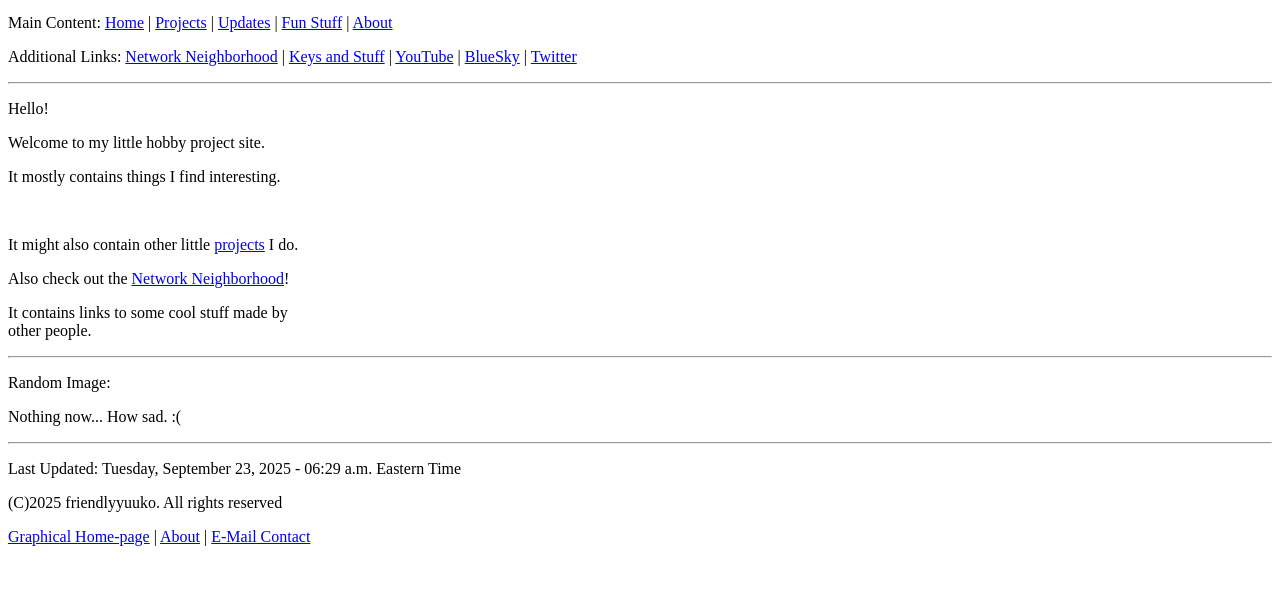
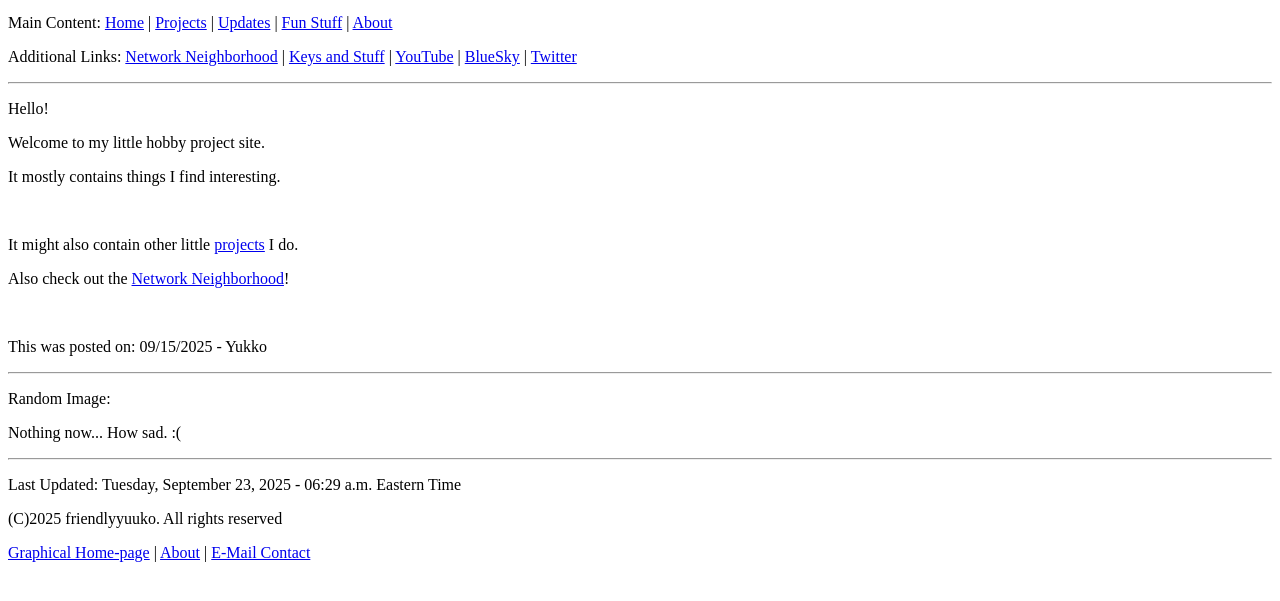
Before and after one commit to friendlyyuuko/friendlyyuuko.github.io, a plain HTML site: page default_text.htm in a window 1280 px wide. Shown: the part 53-654 px from the top of the page. Drawn offline with Linux system fonts and the light colour scheme.

Commit message:
Friendlyyuuko patch 1 (#2)
* Another consistency commit.
* Final commit for consistency.

```diff
--- a/default_text.htm
+++ b/default_text.htm
@@ -6,8 +6,6 @@
 <body>
 <!--The HTML is super basic so DOS, Unix terminals and older browsers can still browse the homepage.-->
 <!--For context, this page in Lynx (a terminal web browser for Linux.) displays the page perfectly with no defects.-->
-<!--For really old browsers, we cannot safely assume they support the modern styles used on the full homepage.-->
-<!--Older browsers - (w95-era and before the founding of W3C in 1994) had different HTML implementations and standards.-->
 <h3>Welcome to friendlyYuuko's Homepage.</h3>
 <hr>
 <p>Main Content: <a href=./index.htm>Home</a> | <a href=./projects.htm>Projects</a> | <a href=./updates.htm>Updates</a> | <a href=./funstuff.htm>Fun Stuff</a> | <a href=./about.htm>About</a></p>
@@ -19,7 +17,8 @@
 <br>
 <p>It might also contain other little <a href=./projects.htm>projects</a> I do.</p>
 <p>Also check out the <a href=./nethood.htm>Network Neighborhood</a>!</p>
-<p>It contains links to some cool stuff made by<br>other people.</p>
+<br>
+<p>This was posted on: 09/15/2025 - Yukko</p>
 <hr>
 <p>Random Image:</p>
 <p>Nothing now... How sad. :(</p>
```
